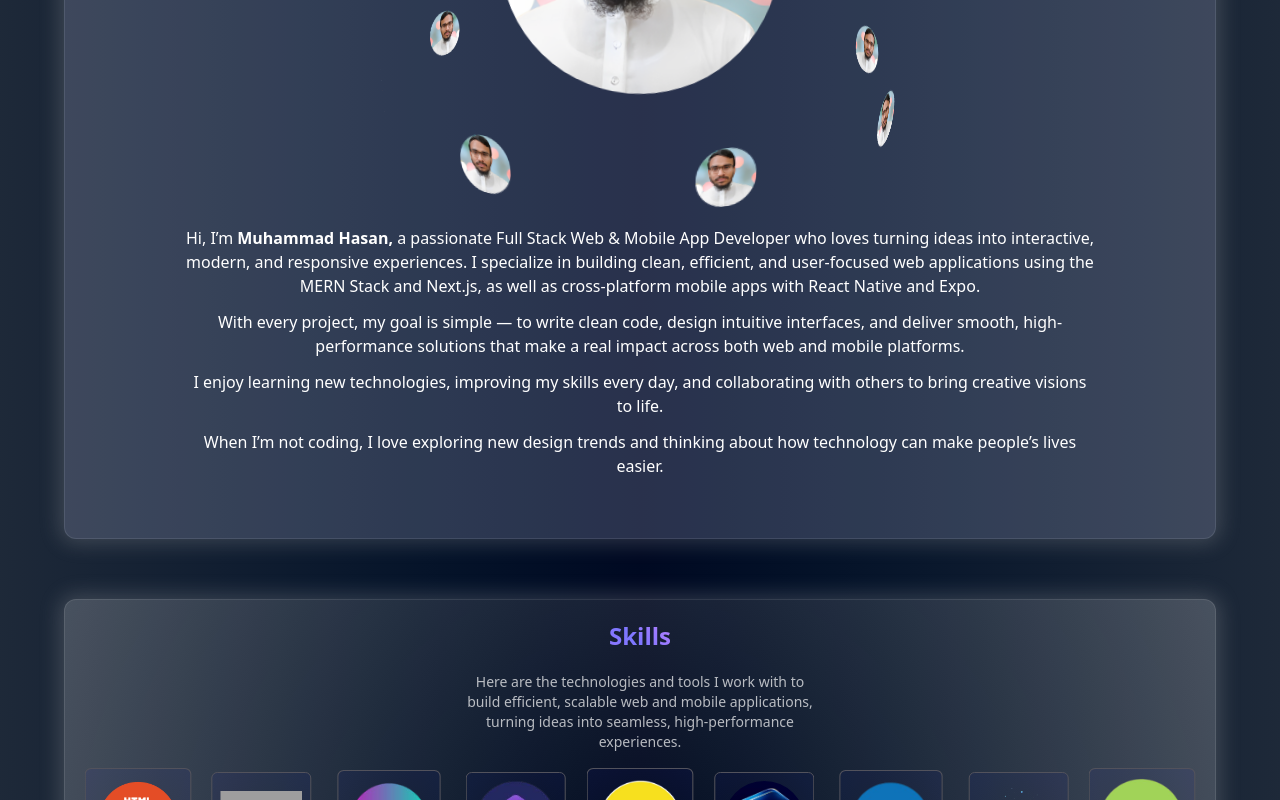
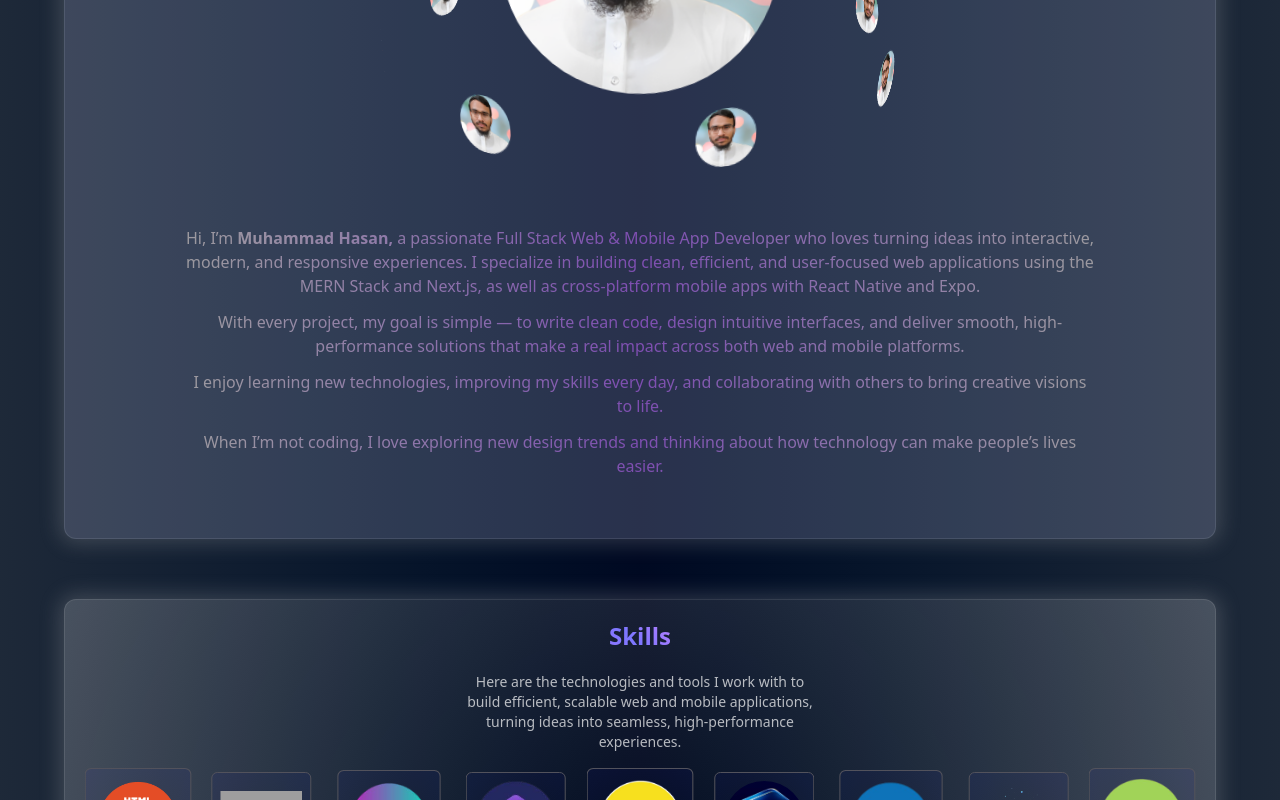
Before and after one commit to MahmudHasan77/personal-website, a Next.js app: page / in a window 1280 px wide. Shown: the part 931-1731 px from the top of the page. Built offline with nearby package versions, Linux system fonts and the light colour scheme; grey boxes are pictures that could not be loaded.

Commit message:
updated code

```diff
--- a/app/globals.css
+++ b/app/globals.css
@@ -479,3 +479,20 @@ html {
 .lightBg {
   background: red;
 }
+
+.para_style {
+  background: linear-gradient(
+    90deg,
+    #9f9a9a,
+    rgba(255, 99, 71, 0.566),
+    #9f9a9a
+  );
+  -webkit-background-clip: text;
+  -webkit-text-fill-color: transparent;
+  animation: para_style 3s infinite;
+}
+@keyframes para_style {
+  50% {
+    filter: hue-rotate(360deg);
+  }
+}
--- a/app/page.tsx
+++ b/app/page.tsx
@@ -1126,7 +1126,7 @@ const Home = () => {
       <section
         id="about"
         ref={aboutRef}
-        className={` scroll-mt-20 my-15 border border-zinc-300/50   dark:border-white/10 rounded-xl text-center flex flex-col items-center gap-3 w-[90%] mx-auto px-3 md:px-10 lg:px-30  py-5 pb-10 lg:pb-15 whiteShadow duration-1000 bg-blue-50 dark:bg-[#d5dafd31] `}
+        className={` scroll-mt-20  my-15 border border-zinc-300/50   dark:border-white/10 rounded-xl text-center flex flex-col items-center gap-3 w-[90%] mx-auto px-3 md:px-10 lg:px-30  py-5 pb-10 lg:pb-15 whiteShadow duration-1000 bg-blue-50 dark:bg-[#d5dafd31] `}
       >
         <div className="font-bold text-2xl text-center flex justify-center items-center gap-2">
           <h1
@@ -1167,7 +1167,7 @@ const Home = () => {
                 className="object-cover z-40"
               />
             </div>
-            <div className="slider -mt-12">
+            <div className="slider -mt-12 sm:-mt-22">
               <span
                 style={{ "--i": 1 } as React.CSSProperties}
                 className="relative h-10 w-10"
@@ -1266,7 +1266,7 @@ const Home = () => {
               aboutPara1
                 ? "aboutPara1 opacity-100"
                 : "translate-x-[100%] opacity-0"
-            } duration-500`}
+            } duration-500 para_style`}
           >
             Hi, I’m <strong>Muhammad Hasan,</strong> a passionate Full Stack Web
             & Mobile App Developer who loves turning ideas into interactive,
@@ -1282,7 +1282,7 @@ const Home = () => {
               aboutPara2
                 ? "aboutPara2 opacity-100"
                 : "-translate-x-[100%] opacity-0"
-            } duration-500`}
+            } duration-500 para_style`}
           >
             With every project, my goal is simple — to write clean code, design
             intuitive interfaces, and deliver smooth, high-performance solutions
@@ -1295,7 +1295,7 @@ const Home = () => {
               aboutPara3
                 ? "aboutPara3 opacity-100"
                 : "translate-x-[100%] opacity-0"
-            } duration-500`}
+            } duration-500 para_style`}
           >
             I enjoy learning new technologies, improving my skills every day,
             and collaborating with others to bring creative visions to life.
@@ -1307,7 +1307,7 @@ const Home = () => {
               aboutPara4
                 ? "aboutPara4 opacity-100"
                 : "-translate-x-[100%] opacity-0"
-            } duration-500`}
+            } duration-500 para_style`}
           >
             When I’m not coding, I love exploring new design trends and thinking
             about how technology can make people’s lives easier.
```
